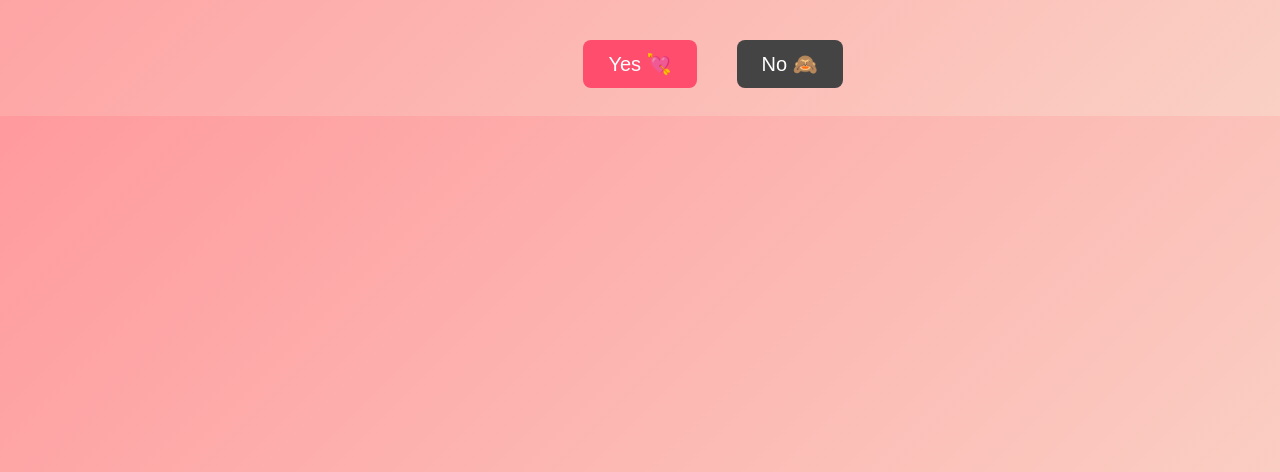
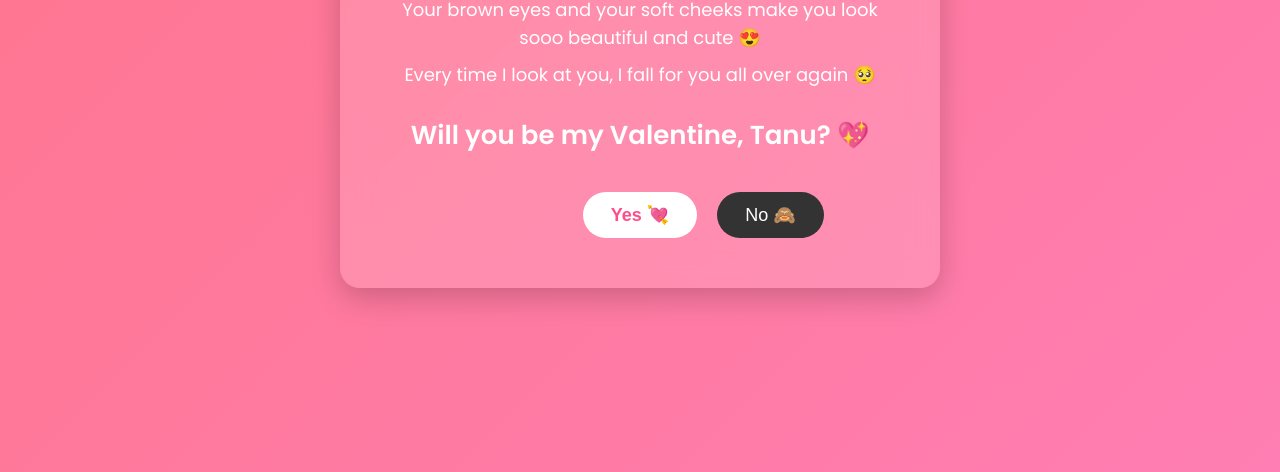
Before and after one commit to swapp21/index.html, a plain HTML site: page index.html in a window 1280 px wide. Shown: the part 328-800 px from the top of the page. Drawn offline with Linux system fonts and the light colour scheme.

Commit message:
Update index.html

```diff
--- a/index.html
+++ b/index.html
@@ -2,51 +2,94 @@
 <html>
 <head>
 <title>For Tanu ❤️</title>
+
+<link href="https://fonts.googleapis.com/css2?family=Poppins:wght@400;600&family=Dancing+Script:wght@600&display=swap" rel="stylesheet">
+
 <style>
 body {
-  text-align: center;
-  font-family: Arial, sans-serif;
-  background: linear-gradient(135deg, #ff9a9e, #fad0c4);
-  margin-top: 100px;
+  margin: 0;
+  height: 100vh;
+  display: flex;
+  justify-content: center;
+  align-items: center;
+  background: linear-gradient(135deg, #ff758c, #ff7eb3);
+  font-family: 'Poppins', sans-serif;
   overflow: hidden;
 }
 
+.card {
+  background: rgba(255, 255, 255, 0.15);
+  backdrop-filter: blur(15px);
+  padding: 40px 50px;
+  border-radius: 20px;
+  text-align: center;
+  color: white;
+  box-shadow: 0 10px 30px rgba(0,0,0,0.2);
+  width: 90%;
+  max-width: 500px;
+  animation: fadeIn 1.5s ease;
+}
+
 h1 {
-  font-size: 40px;
-  color: #fff;
+  font-family: 'Dancing Script', cursive;
+  font-size: 48px;
+  margin-bottom: 10px;
 }
 
 p {
-  font-size: 22px;
-  color: white;
+  font-size: 18px;
+  margin: 8px 0;
+  line-height: 1.6;
+}
+
+.question {
+  margin-top: 25px;
+  font-size: 26px;
+  font-weight: 600;
+}
+
+.buttons {
+  margin-top: 25px;
+  position: relative;
 }
 
 button {
-  font-size: 20px;
-  padding: 12px 25px;
-  margin: 20px;
+  padding: 12px 28px;
+  font-size: 18px;
+  border: none;
+  border-radius: 30px;
   cursor: pointer;
-  border: none;
-  border-radius: 8px;
+  margin: 10px;
+  transition: all 0.3s ease;
 }
 
 #yes {
-  background-color: #ff4d6d;
-  color: white;
+  background: white;
+  color: #ff4d88;
+  font-weight: 600;
+}
+
+#yes:hover {
+  transform: scale(1.1);
 }
 
 #no {
-  background-color: #444;
+  background: #333;
   color: white;
   position: absolute;
+}
+
+@keyframes fadeIn {
+  from { opacity: 0; transform: translateY(20px); }
+  to { opacity: 1; transform: translateY(0); }
 }
 
 .heart {
   position: fixed;
   top: -10px;
-  color: red;
+  color: white;
   font-size: 20px;
-  animation: fall 3s linear infinite;
+  animation: fall linear infinite;
 }
 
 @keyframes fall {
@@ -59,40 +102,48 @@ button {
 
 <body>
 
-<h1>Tanu ❤️</h1>
-<p>Your light brown eyes make you look sooo beautiful 😍</p>
-<p>And honestly… they already stole my heart 🥺</p>
-<h1>Will you be my Valentine? 💖</h1>
+<div class="card">
+  <h1>Tanu ❤️</h1>
+  <p>Your brown eyes and your soft cheeks make you look sooo beautiful and cute 😍</p>
+  <p>Every time I look at you, I fall for you all over again 🥺</p>
+  <p class="question">Will you be my Valentine, Tanu? 💖</p>
 
-<button id="yes" onclick="yesClicked()">Yes 💘</button>
-<button id="no" onmouseover="moveNo()">No 🙈</button>
+  <div class="buttons">
+    <button id="yes" onclick="yesClicked()">Yes 💘</button>
+    <button id="no" onmouseover="moveNo()">No 🙈</button>
+  </div>
+</div>
 
 <script>
 function yesClicked() {
   document.body.innerHTML = `
-  <h1>YAYYYYYY TANU!!! ❤️😍</h1>
-  <p>You just made Swapnil the happiest guy alive 🥹💕</p>
-  <p>I promise to keep admiring those beautiful light brown eyes forever 😘</p>
+  <div style="text-align:center; color:white; font-family:Poppins;">
+    <h1 style="font-family:'Dancing Script'; font-size:50px;">YAYYY TANU!!! ❤️😍</h1>
+    <p style="font-size:22px;">You just made Swapnil the happiest guy alive 🥹💕</p>
+    <p style="font-size:20px;">I promise to always admire those beautiful light brown eyes forever 😘</p>
+  </div>
   `;
   startHearts();
 }
 
 function moveNo() {
-  var x = Math.random() * window.innerWidth;
-  var y = Math.random() * window.innerHeight;
-  document.getElementById('no').style.left = x + "px";
-  document.getElementById('no').style.top = y + "px";
+  const button = document.getElementById("no");
+  const x = Math.random() * (window.innerWidth - 100);
+  const y = Math.random() * (window.innerHeight - 50);
+  button.style.left = x + "px";
+  button.style.top = y + "px";
 }
 
 function startHearts() {
   setInterval(function(){
-    var heart = document.createElement("div");
+    const heart = document.createElement("div");
     heart.className = "heart";
     heart.innerHTML = "❤️";
     heart.style.left = Math.random() * 100 + "vw";
-    heart.style.fontSize = (Math.random() * 20 + 20) + "px";
+    heart.style.fontSize = (Math.random() * 20 + 15) + "px";
+    heart.style.animationDuration = (Math.random() * 3 + 2) + "s";
     document.body.appendChild(heart);
-    setTimeout(() => heart.remove(), 3000);
+    setTimeout(() => heart.remove(), 5000);
   }, 300);
 }
 </script>
```
